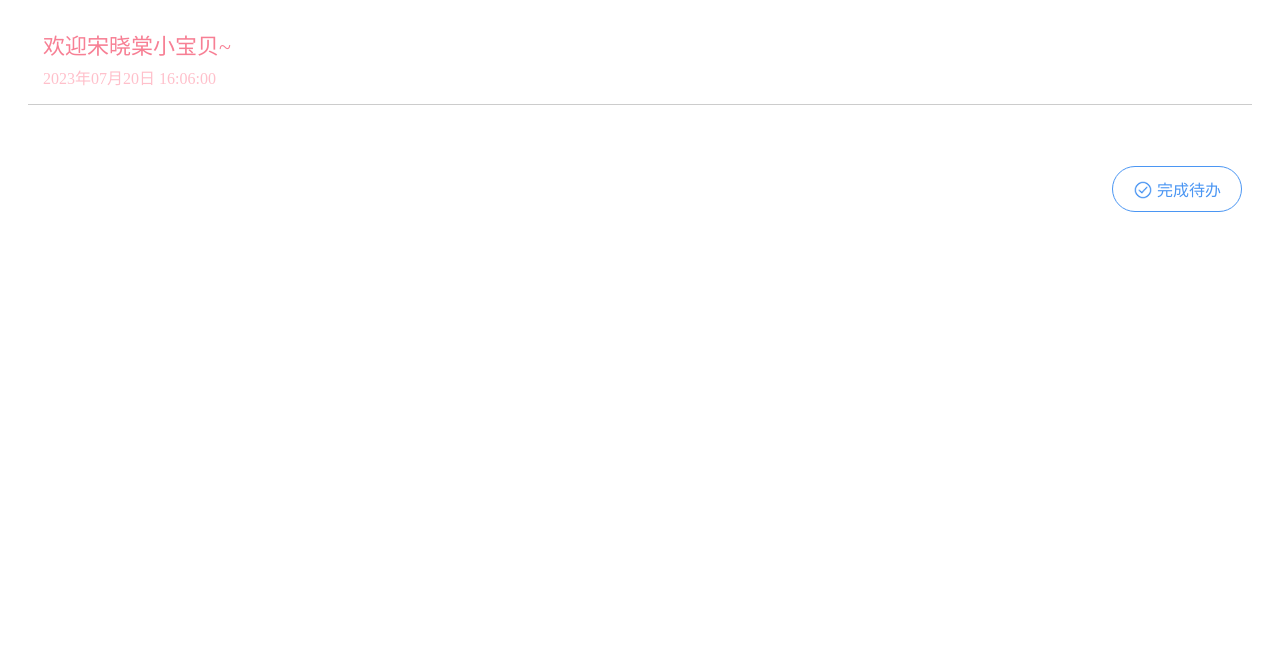
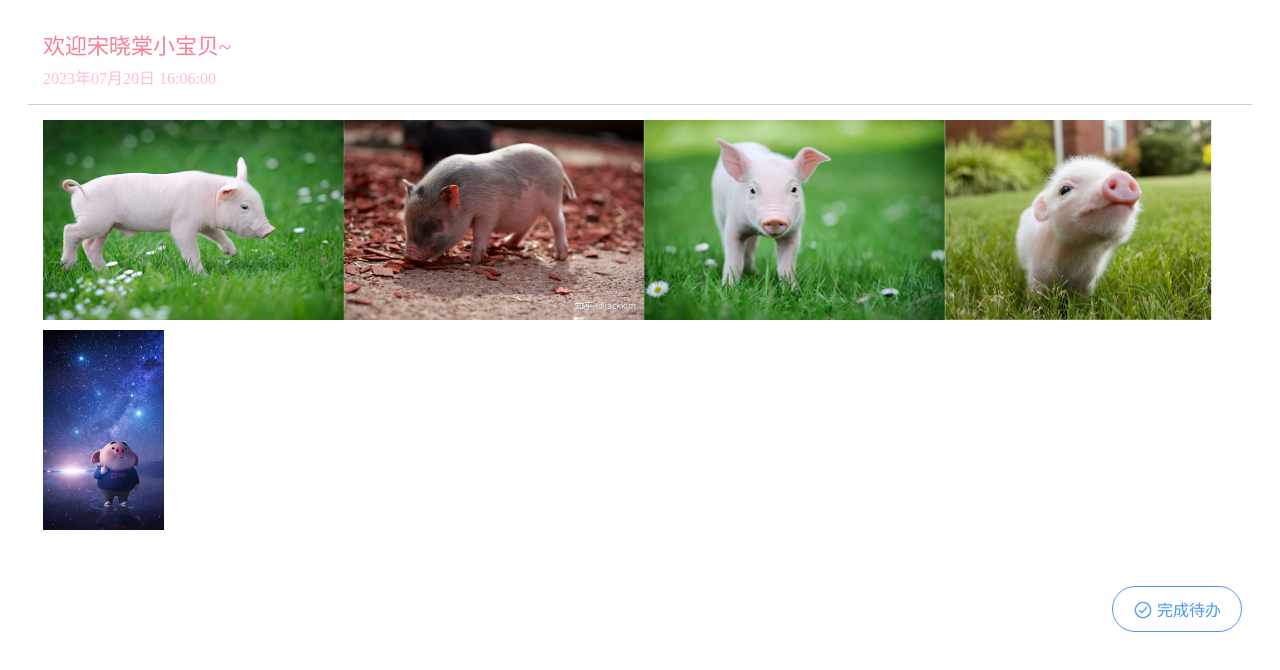
Before and after one commit to Liuboyy/-6, a plain HTML site: page index.html in a window 1280 px wide. Drawn offline with Linux system fonts and the light colour scheme.

Commit message:
更新代码

```diff
--- a/css/style.css
+++ b/css/style.css
@@ -1,3 +1,12 @@
+/* 定义一个 keyframe 动画 */
+@keyframes fly-in-left {
+    from {
+        transform: translateX(-100%);
+    }
+    to {
+        transform: translateX(0%);
+    }
+}
 .body {
     list-style-type: none;
     width: 100%;
@@ -35,6 +44,13 @@
   border-radius: 10px;
   -webkit-box-shadow: inset 0 0 600px rgba(3, 7, 24, 0.2);
 }
+.table_content > img {
+    height: 200px;
+    animation-name: fly-in-left;
+    animation-duration: 3s;
+    animation-delay: 0s;
+    animation-fill-mode: forwards;
+}
 .table_label {
     padding: 10px 20px;
     float: right;
@@ -52,15 +68,6 @@
     width: 20px;
     margin-bottom: -4px;
 }
-/* 定义一个 keyframe 动画 */
-@keyframes fly-in-left {
-from {
-    transform: translateX(-100%);
-}
-to {
-    transform: translateX(0%);
-}
-}
 .table_title > .titles {
     color: #f77f94;
     animation-name: fly-in-left;
--- a/index.html
+++ b/index.html
@@ -15,9 +15,7 @@
                 <div class="timeCls">2023年07月20日 16:06:00</div>
            </div>
            <div class="table_underline"></div>
-           <div class="table_content">
-
-           </div>
+           <div class="table_content"></div>
            <p id = "loadevent"></p>
            <div class="table_label">
                 <div><img src="image/pass.png" alt=""> <div>完成待办</div></div>
@@ -36,18 +34,28 @@
                 document.querySelector('.text1').innerText = ''
                 document.querySelector('.text2').innerText = '完成待办'
             })
-            let fn = (inx) => {
-                if(inx < 10) {
-                    document.querySelector('.titles').innerHTML = titleStr.substring(0, inx)
+            let fn = (inx, index, type) => {
+                if(inx < index) {
+                    if(type == '1') {
+                        document.querySelector('.titles').innerHTML = titleStr.substring(0, inx)
+                    }else {
+                        let img = document.createElement('img')
+                        img.src = `image/${inx}.jpeg`
+                        document.querySelector('.table_content').appendChild(img)
+                    }
                     setTimeout(() => {
-                        fn(++inx)
+                        fn(++inx, index, type)
                     }, 200)
                 }
             }
-            fn(0)
+            for(let i = 1; i < 3; i++) {
+                if(i == '1') {
+                    fn(1, 11, i)
+                }else {
+                    fn(1, 6, i)
+                }
+            }
         }
-
-
     </script>
 </body>
 </html>
```
Also changed, not shown: image/1.jpeg (added), image/2.jpeg (added), image/3.jpeg (added), image/4.jpeg (added), image/5.jpeg (added).
